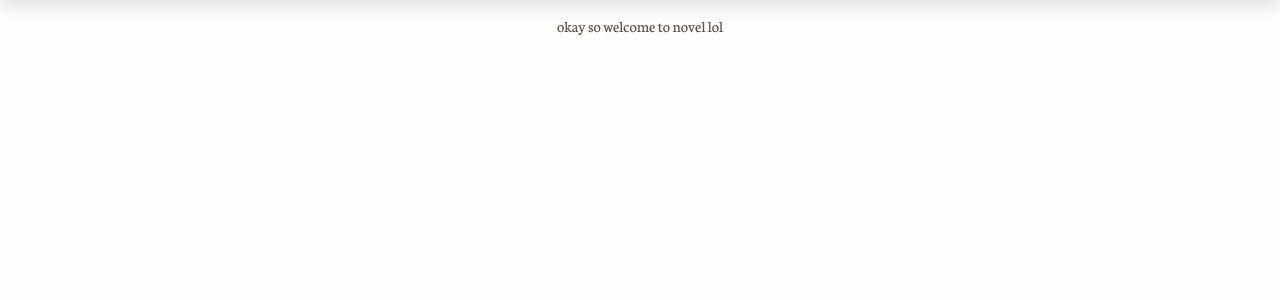
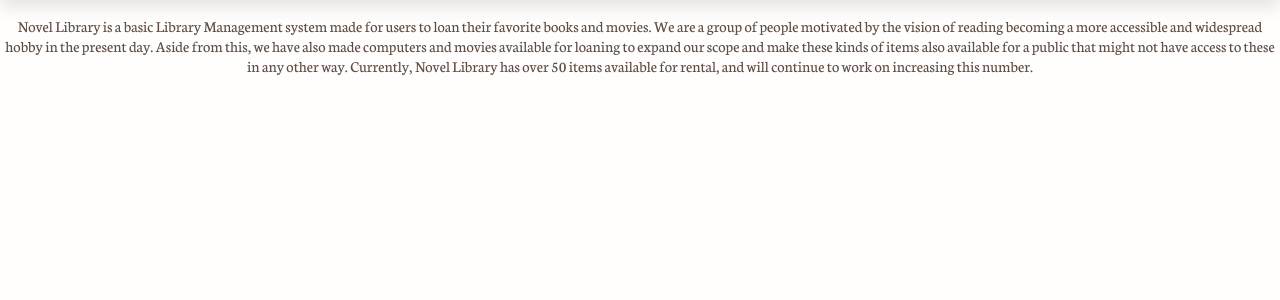
Before and after one commit to marzz33/novel-library, a Flask app: page /about in a window 1280 px wide. Shown: the part 71-371 px from the top of the page. Run offline with Flask 3, Linux system fonts and the light colour scheme.

Commit message:
Added a brief description

```diff
--- a/templates/about-us.html
+++ b/templates/about-us.html
@@ -291,7 +291,11 @@
             </nav>
         </header>
 
-        <p>okay so welcome to novel lol</p>
+        <p>Novel Library is a basic Library Management system made for users to loan their favorite books and movies.
+            We are a group of people motivated by the vision of reading becoming a more accessible and widespread hobby in
+            the present day. Aside from this, we have also made computers and movies available for loaning to expand our scope
+            and make these kinds of items also available for a public that might not have access to these in any other way.
+            Currently, Novel Library has over 50 items available for rental, and will continue to work on increasing this number.</p>
 
     </body>
 
```
